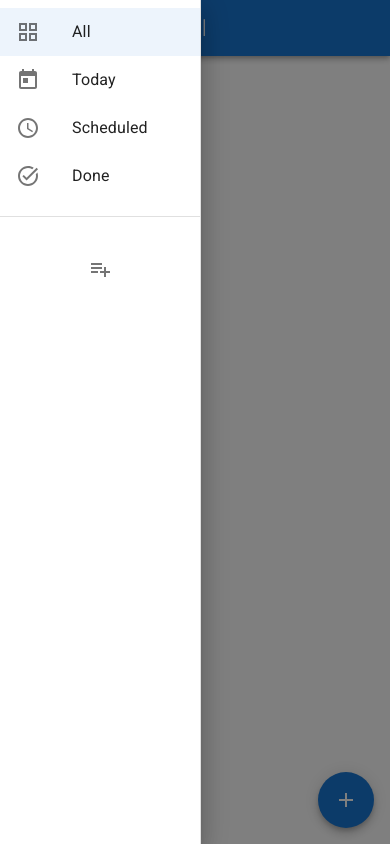
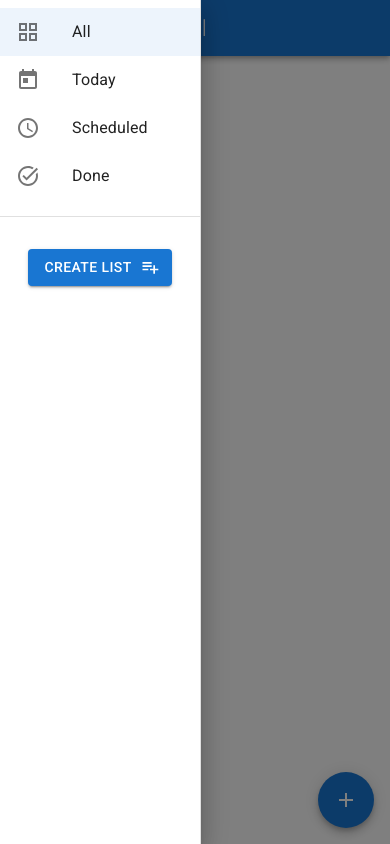
Before and after one commit to andres-verdenelli/TaskFlow, a React (Vite) app: page / in a window 390 px wide. Both pictures are taken after a click on the button 24 px from the left and 28 px from the top of the page. Built offline with nearby package versions, Linux system fonts and the light colour scheme.

Commit message:
Remove responsive screen check in CreateTaskListDialog

```diff
--- a/src/components/CreateTaskListDialog.jsx
+++ b/src/components/CreateTaskListDialog.jsx
@@ -7,16 +7,13 @@ import {
   DialogContent,
   DialogTitle,
   FormControl,
-  IconButton,
   InputLabel,
   MenuItem,
   Select,
   TextField,
-  useMediaQuery,
 } from '@mui/material'
 import { useEffect, useState } from 'react'
 import { useLists } from '../hooks/useLists'
-// import { useTaskView } from '../contexts/ViewContext'
 import { useTaskView } from '../hooks/useTaskView'
 import { VIEW_TYPES } from '../constants/viewTypes'
 import { COLORS } from '../constants/colors'
@@ -31,8 +28,6 @@ export default function ListDialog({ mode = 'create', listId = null }) {
   const [color, setColor] = useState('primary')
   const { createList, updateList, getListById, deleteList } = useLists()
   const { setCurrentView } = useTaskView()
-
-  const isSmallScreen = useMediaQuery(theme => theme.breakpoints.down('sm'))
 
   const isEditMode = mode === 'edit'
   useEffect(() => {
@@ -73,11 +68,6 @@ export default function ListDialog({ mode = 'create', listId = null }) {
 
   return (
     <>
-      {isSmallScreen ? (
-        <IconButton onClick={handleOpen}>
-          {isEditMode ? <EditNote /> : <PlaylistAdd />}
-        </IconButton>
-      ) : (
       <Button
         variant='contained'
         endIcon={isEditMode ? <EditNote /> : <PlaylistAdd />}
@@ -85,7 +75,6 @@ export default function ListDialog({ mode = 'create', listId = null }) {
       >
         {isEditMode ? 'Edit List' : 'Create List'}
       </Button>
-      )}
       <Dialog
         open={isOpen}
         onClose={handleClose}
```
Lines whose indentation alone changed are shown as unchanged.
